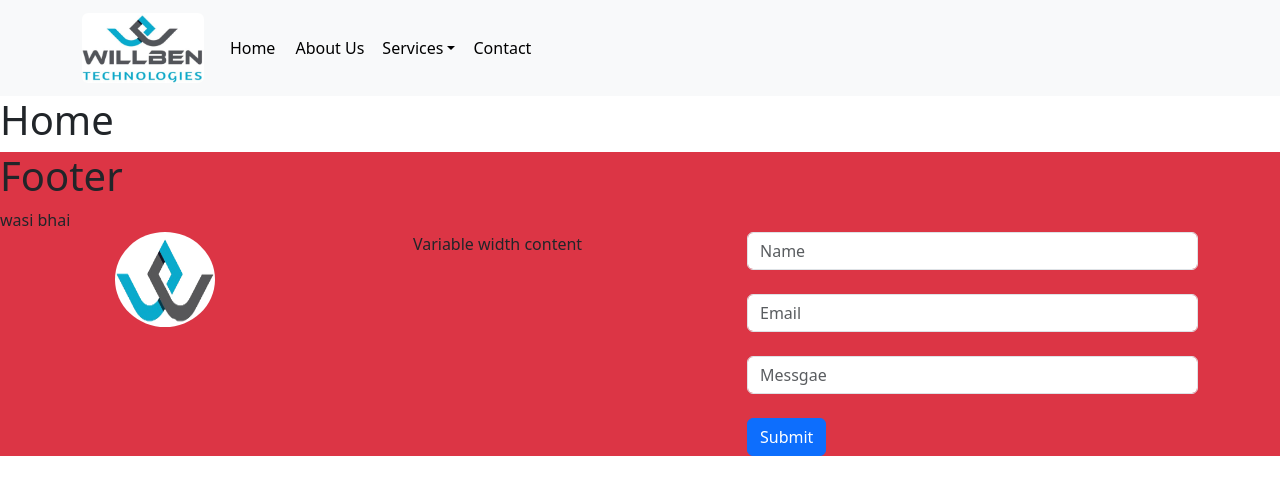
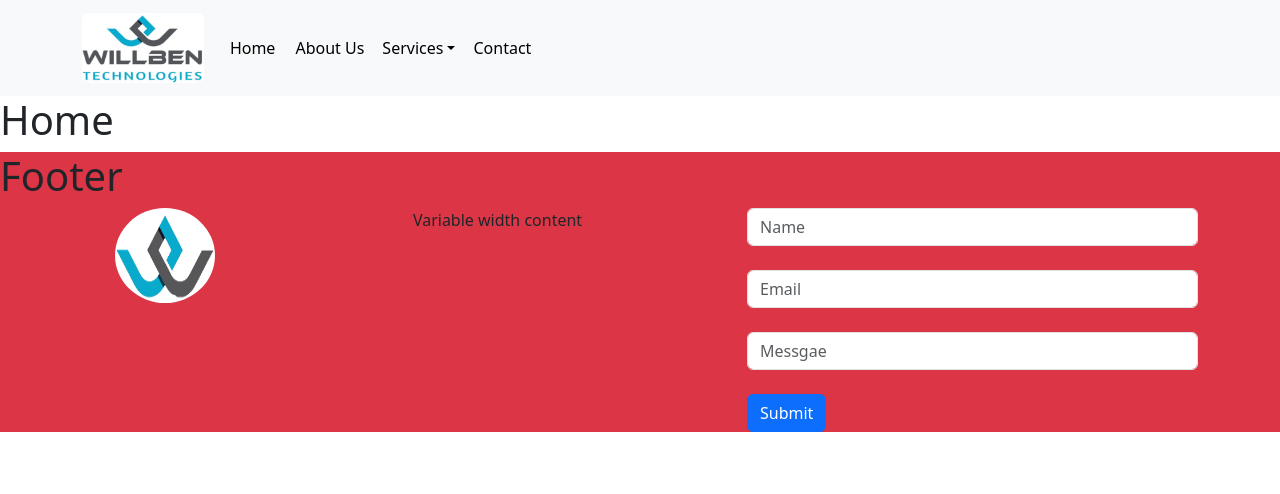
Before and after one commit to MuhammadZamin132611/Willben_Technologies_Web, a React (Create React App) app: page / in a window 1280 px wide. Shown: the top 494 px of the page. Built offline with nearby package versions, Linux system fonts and the light colour scheme.

Commit message:
first commit

```diff
--- a/src/component/Footer.js
+++ b/src/component/Footer.js
@@ -5,14 +5,10 @@ import Image from 'react-bootstrap/Image';
 import icon from '../assets/willben_logo.jpg'
 
 
-
 function Footer() {
     return (
         <div className="bg-danger">
             <h1>Footer</h1>
-
- wasi bhai
-
             <Container>
 
                 <Row className="">
```
